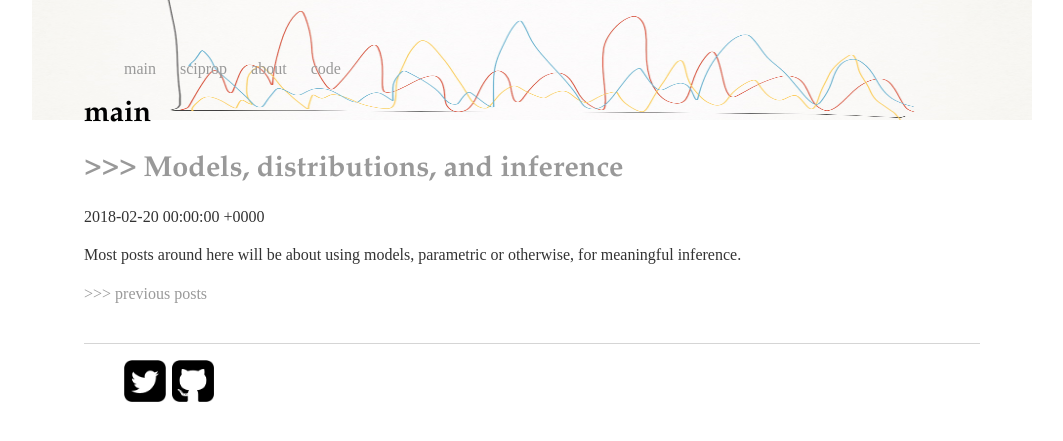
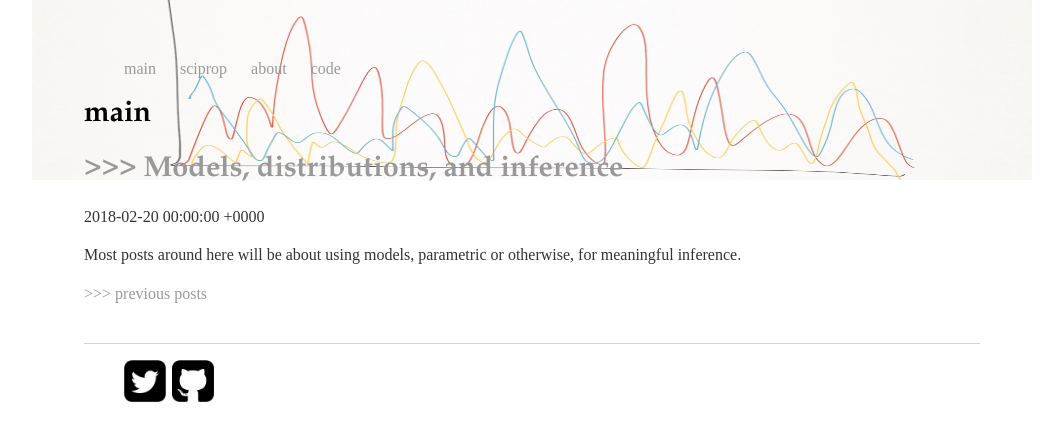
Before and after one commit to caesoma/caesoma.github.io, a Jekyll site: the page built from index.html, in a window 1280 px wide. Shown: the top 441 px of the page, without its empty margins (108-1171 px from the left). Built offline with Jekyll 4.4.1, drawn with Linux system fonts in a browser that asks for light colours; the list of posts is cut into pages by our own code.

Commit message:
update layout

```diff
--- a/css/main.css
+++ b/css/main.css
@@ -2,7 +2,7 @@ body {
     background-image: url(../images/gp.jpeg);
     background-position: center top;
     background-repeat: no-repeat;
-    background-size: 1000px 120px;
+    background-size: 1000px 180px;
     margin: 60px auto;
     width: 70%;
 }
```
